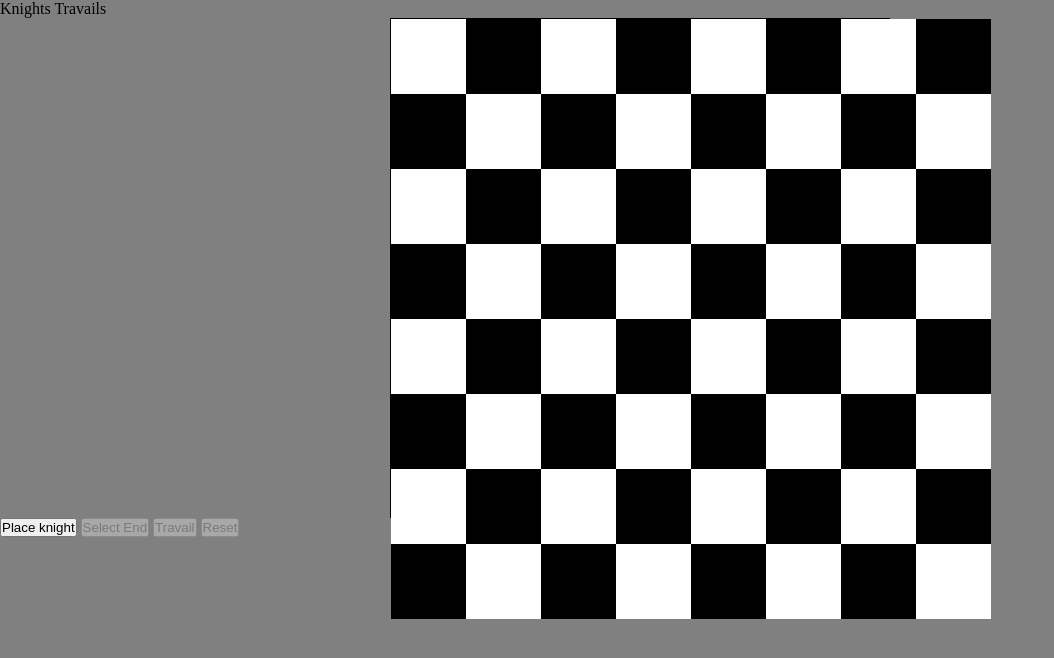
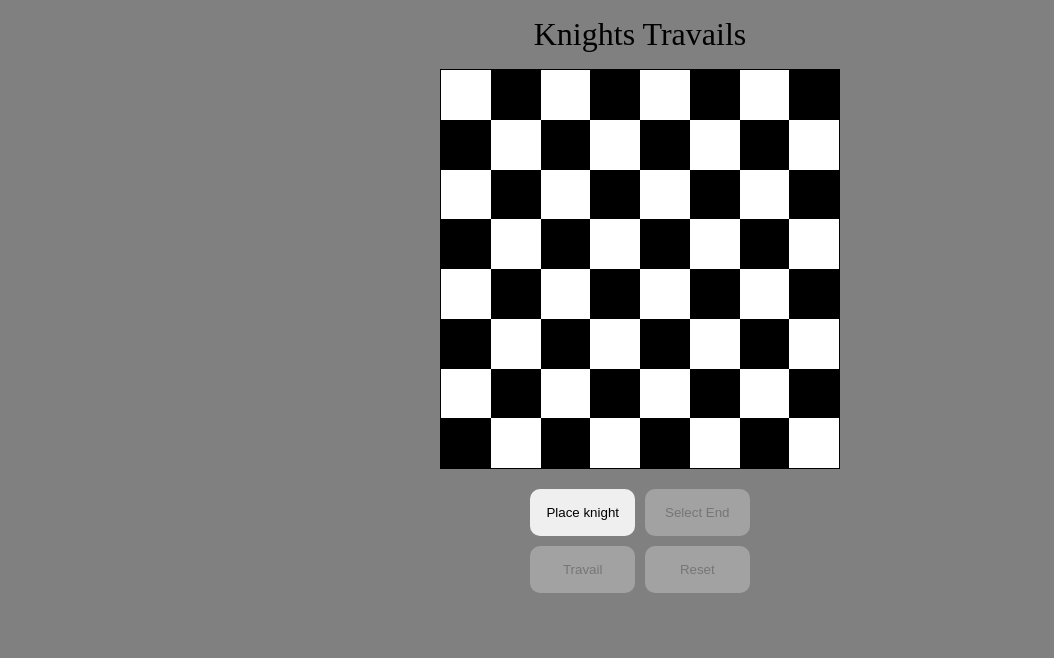
Before and after one commit to Jarrell21/knights-travails, a website built with webpack: page dist/index.html in a window 1280 px wide. Shown: the whole page, without its empty margins (0-1054 px from the left). Built offline with nearby package versions, Linux system fonts and the light colour scheme.

Commit message:
Update UI style and design

```diff
--- a/dist/index.html
+++ b/dist/index.html
@@ -12,7 +12,7 @@
     <header>Knights Travails</header>
     <main>
         <div class="chess-board-container"></div>
-        <div>
+        <div class="buttons">
             <button class="place-knight-btn">Place knight</button>
             <button class="select-end-btn" disabled>Select End</button>
             <button class="travail-btn" disabled>Travail</button>
--- a/dist/style.css
+++ b/dist/style.css
@@ -5,20 +5,36 @@
 }
 
 body {
+    display: flex;
+    flex-direction: column;
+    justify-content: space-between;
     background-color: gray;
+    height: 100vh;
 }
 
-.active {
-    background-color: green;
+header {
+    font-size: 2rem;
+    padding: 1rem;
+    text-align: center;
+}
+
+main {
+    display: flex;
+    flex-direction: column;
+    align-items: center;
+    width: 100%;
+    height: 100%;
+    margin: 0 auto;
 }
 
 .chess-board-container {
     display: grid;
-    grid-template-columns: repeat(8, 75px);
-    grid-template-rows: repeat(8, 75px);
-    width: 500px;
-    height: 500px;
-    margin: 0 auto;
+    grid-template-columns: repeat(8, 1fr);
+    grid-template-rows: repeat(8, 1fr) ;
+    width: 50vh;
+    height: 50vh;
+    max-width: 700px;
+    max-height: 700px;
     border: solid 1px black;
 }
 
@@ -40,6 +56,10 @@ body {
     background-color: black;
 }
 
+.active {
+    background-color: green;
+}
+
 #choosing-start:hover {
     cursor: pointer;
     background-color: green;
@@ -52,5 +72,25 @@ body {
 
 .knight-img {
     width: 80%;
-    height: 80%;
+    max-width: 50px;
+    height: auto;
 }
+
+.buttons {
+    display: grid;
+    grid-template-columns: repeat(2, 1fr);
+    gap: 10px;
+    margin-top: 20px;
+}
+
+button {
+    padding: 1rem;
+    border-radius: 10px;
+    border: none;
+    transition: transform .1s;
+}
+
+button:not([disabled]):hover {
+    cursor: pointer;
+    transform: scale(1.1);
+}
```
